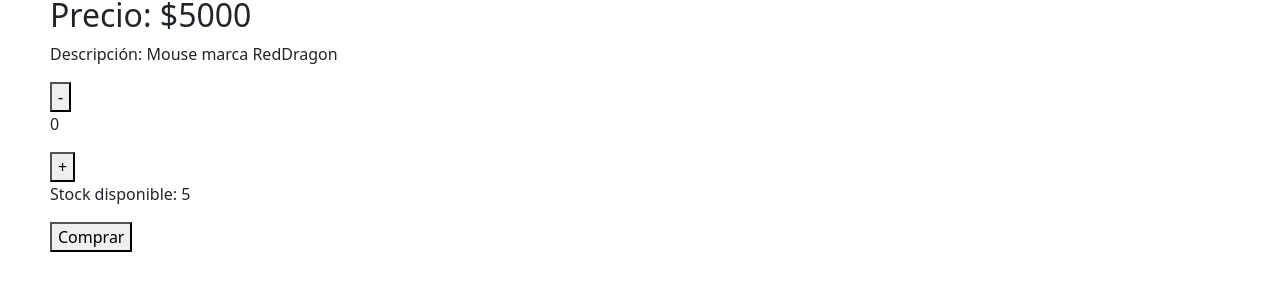
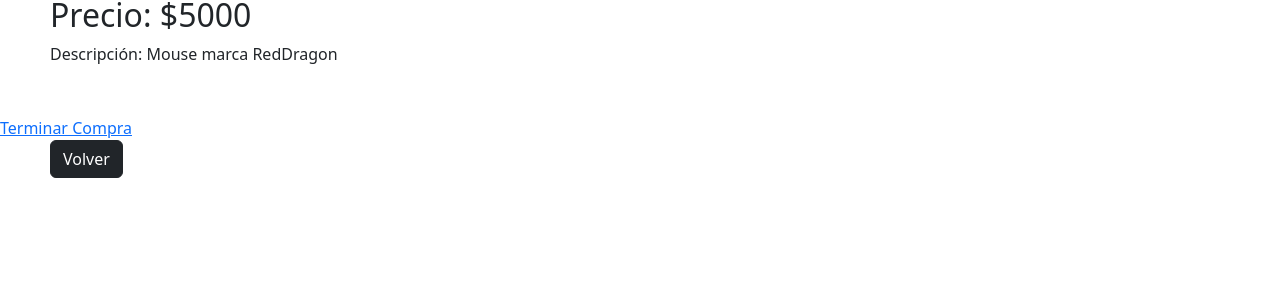
Before and after one commit to gonzaloelejalde/ReactJS, a React (Create React App) app: page /item/1 in a window 1280 px wide. Both pictures are taken after a click on the button "Comprar". Shown: the part 595-895 px from the top of the page. After the commit the page ends 800 px from the top, so only its background shows below. Built offline with nearby package versions, Linux system fonts and the light colour scheme.

Commit message:
terminar compra

```diff
--- a/src/components/ItemDetail/ItemDetail.js
+++ b/src/components/ItemDetail/ItemDetail.js
@@ -2,11 +2,14 @@
 import ItemCount from "../ItemCount"
 import {Link} from "react-router-dom"
 import { useCartContext } from "../Cart/CartContext"
+import { useState } from "react"
 
 const ItemDetail = ({details}) => {
+    const [cuenta, setCuenta] = useState(false)
     const {addToCart} = useCartContext()
     const onAdd = (quantity) =>{
         addToCart(details, quantity)
+        setCuenta(true)
     }
 
     return (
@@ -16,8 +19,14 @@
                 <img className='imgLego' src={details.image} alt= "fto" />
                 <h2>Precio: ${details.price}</h2>
                 <p className='description'>Descripción: {details.description}</p>
-                <ItemCount stock = {5} initial = {1} onAdd = {onAdd}/>
+
             </div>
+
+            {
+                cuenta
+                ? <Link to = "/cart/">Terminar Compra</Link>
+                : <ItemCount stock = {5} initial = {1} onAdd = {onAdd}/>
+            }
 
             <div className="botonDetail">
             <Link to = {"/product/"}>
```
